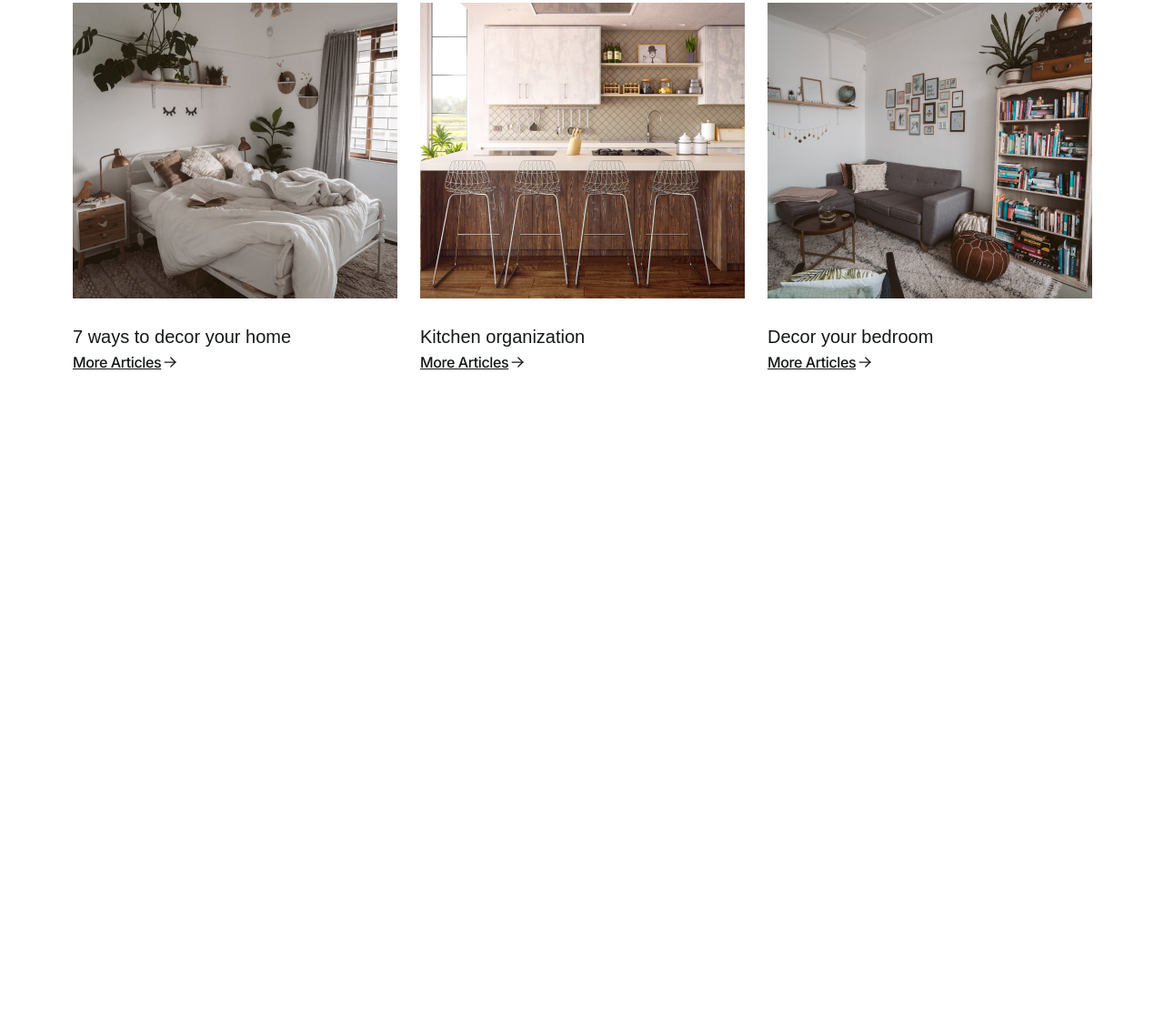
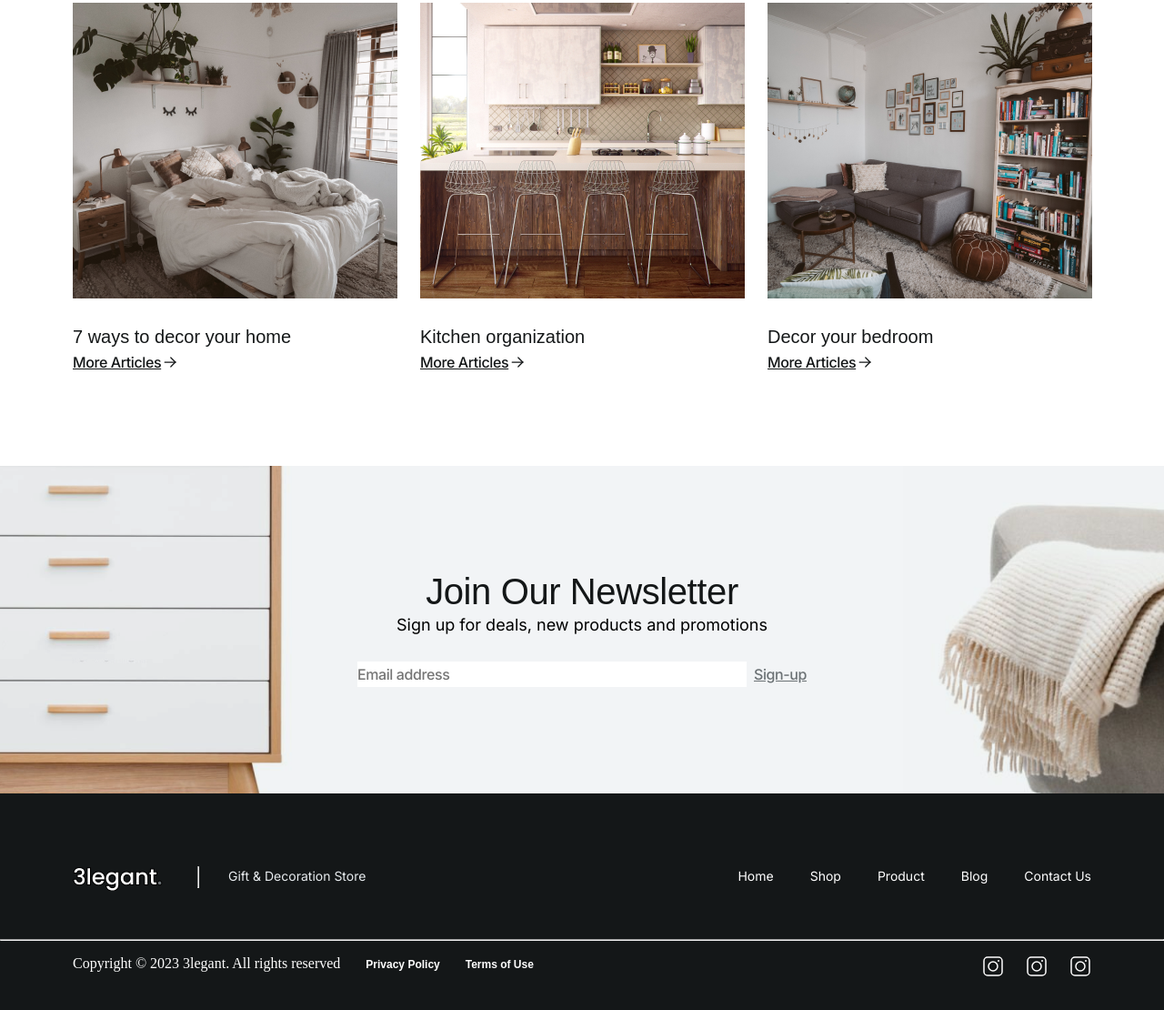
Before and after one commit to ruxshona0703/uncomplete-hw, a plain HTML site: page index.html in a window 1280 px wide. Shown: the part 1018-2128 px from the top of the page at 91% size. Before the commit the page ends 1530 px from the top, so only its background shows below. Drawn offline with nearby package versions, Linux system fonts and the light colour scheme.

Commit message:
commit all

```diff
--- a/index.html
+++ b/index.html
@@ -119,6 +119,49 @@
             </div>
         </div>
     </div>
+    <footer>
+        <div class="join-team">
+            <h1>Join Our Newsletter</h1>
+            <p>Sign up for deals, new products and promotions</p>
+            <div class="email">
+                <input placeholder="Email address" type="email">
+                <a href="#">Sign-up</a>
+            </div>
+        </div>
+
+        <div class="footer-page">
+            <div class="links wrapper">
+                <div class="links-left">
+                    <a href="#"><img src="imgs/Logo.png" alt="#"></a>
+                    <hr>
+                    <p>Gift & Decoration Store</p>
+                </div>
+                <div class="links-right">
+                    <ul>
+                        <li><a href="home">home</a></li>
+                        <li><a href="shop">Shop</a></li>
+                        <li><a href="product">Product</a></li>
+                        <li><a href="blog">Blog</a></li>
+                        <li><a href="contactUs">Contact us</a></li>
+                    </ul>
+
+                    </div>
+                </div>
+                <hr>
+                <div class="copyright wrapper">
+                    <div class="left">
+                        <p>Copyright © 2023 3legant. All rights reserved</p>
+                    <a href="#">Privacy Policy</a>
+                    <a href="#">Terms of Use</a>
+                    </div>
+                    <div class="right">
+                        <a href="#"><img src="imgs/instagram.svg" alt="#"></a>
+                        <a href="#"><img src="imgs/instagram.svg" alt="#"></a>
+                        <a href="#"><img src="imgs/instagram.svg" alt="#"></a>
+                    </div>
+            </div>
+
+    </footer>
 
 </body>
 <script>
--- a/sass/style.css
+++ b/sass/style.css
@@ -23,6 +23,7 @@ ul {
   padding-bottom: 8px;
   font-size: 0.874rem;
 }
+
 .header .head__first-part p {
   font-family: "Inter", sans-serif;
   font-size: 14px;
@@ -31,9 +32,11 @@ ul {
   letter-spacing: 0px;
   text-align: center;
 }
+
 .header .head__first-part a {
   display: inline-flex;
 }
+
 .header .head__second-part {
   display: flex;
   justify-content: space-between;
@@ -41,25 +44,30 @@ ul {
   margin-bottom: 1.25rem;
   align-items: center;
 }
+
 .header .head__second-part a {
   text-decoration: none;
 }
+
 .header .head__second-part nav ul {
   display: flex;
   gap: 40px;
   text-transform: capitalize;
 }
+
 .header .head__second-part nav ul li a {
   color: #6c7275;
   font-weight: 500;
   font-size: 0.875rem;
 }
+
 .header .head__second-part nav ul li:first-of-type a {
   color: #141718;
   font-family: "Inter", sans-serif;
   font-weight: 500;
   font-size: 0.875rem;
 }
+
 .header .head__second-part .icon-container {
   display: flex;
   gap: 16px;
@@ -72,7 +80,8 @@ ul {
 
 .image-container {
   position: relative;
-  display: block; /* Ensures container takes up only as much space as needed */
+  display: block;
+  /* Ensures container takes up only as much space as needed */
   width: min(95vw, 1120px);
   margin: auto;
 }
@@ -84,24 +93,30 @@ ul {
     width: min(95vw, 1120px);
     margin: auto;
   }
+
   nav {
     display: none;
   }
+
   .material-symbols-outlined {
     display: block;
     cursor: pointer;
   }
+
   .icon-container a {
     display: none;
   }
+
   .icon-container a:last-child {
     display: block;
   }
+
   .head__first-part {
     font-size: 0.6rem;
     flex-wrap: wrap;
   }
 }
+
 .make-inline {
   display: flex;
   gap: 4px;
@@ -122,9 +137,11 @@ dialog {
   padding-left: 20px;
   padding-top: 20px;
 }
+
 dialog nav {
   display: block;
 }
+
 dialog .icon-container a {
   display: inline;
 }
@@ -134,6 +151,7 @@ dialog .icon-container a {
   justify-content: center;
   align-items: center;
 }
+
 .descript-title h1 {
   font-size: 80px;
   font-family: "Poppins", sans-serif;
@@ -144,6 +162,7 @@ dialog .icon-container a {
   letter-spacing: -2px;
   text-align: left;
 }
+
 .descript-title span {
   font-family: "Inter", sans-serif;
   font-size: 1rem;
@@ -153,6 +172,7 @@ dialog .icon-container a {
   text-align: left;
   color: #141718;
 }
+
 .descript-title p {
   font-family: "Inter", sans-serif;
   color: #6c7275;
@@ -178,6 +198,7 @@ dialog .icon-container a {
     align-items: center;
   }
 }
+
 .products {
   display: flex;
   gap: 24px;
@@ -193,6 +214,7 @@ dialog .icon-container a {
 .product {
   position: relative;
 }
+
 .product p {
   position: absolute;
   top: 48px;
@@ -205,6 +227,7 @@ dialog .icon-container a {
   letter-spacing: -0.6000000238px;
   text-align: left;
 }
+
 .product a {
   position: absolute;
   top: 98px;
@@ -228,6 +251,7 @@ dialog .icon-container a {
 
 .articles {
   margin-bottom: 100px;
+  flex-grow: 1;
 }
 
 .articles-title {
@@ -241,6 +265,7 @@ dialog .icon-container a {
   display: flex;
   align-items: center;
 }
+
 .readMore a {
   font-family: "Inter", sans-serif;
   text-transform: capitalize;
@@ -258,6 +283,7 @@ dialog .icon-container a {
   border-bottom: 2px solid;
   margin-bottom: 2px;
 }
+
 .flex a {
   font-family: "Inter", sans-serif;
   text-transform: capitalize;
@@ -279,4 +305,205 @@ dialog .icon-container a {
   line-height: 28px;
   letter-spacing: 0px;
   text-align: left;
-}/*# sourceMappingURL=style.css.map */
+}
+
+/*# sourceMappingURL=style.css.map */
+@media screen and (max-width:1100px) {
+  .articles-container {
+    flex-direction: column;
+    justify-content: center;
+    align-items: center;
+  }
+
+  .article img:first-child {
+    width: 60vw;
+  }
+
+}
+
+.join-team {
+  background-image: url("../imgs/backround-footer.png");
+  height: 360px;
+  display: flex;
+  flex-direction: column;
+  justify-content: center;
+  width: 100vw;
+}
+
+.join-team h1 {
+  font-family: "Poppins", sans-serif;
+  font-size: 40px;
+  font-weight: 500;
+  line-height: 44px;
+  letter-spacing: -0.4000000059604645px;
+  text-align: center;
+  color: #141718;
+
+}
+
+.join-team p {
+  font-family: "Inter", sans-serif;
+  font-size: 18px;
+  font-weight: 400;
+  line-height: 30px;
+  letter-spacing: 0px;
+  text-align: center;
+  margin-bottom: 25px;
+}
+
+.email {
+  display: flex;
+  justify-content: center;
+  gap: 8px;
+}
+
+.email input {
+  width: 428px;
+  font-family: "Inter", sans-serif;
+  color: #6C7275;
+  font-size: 16px;
+  font-weight: 500;
+  line-height: 28px;
+  letter-spacing: -0.4000000059604645px;
+  text-align: left;
+  border: none;
+
+}
+
+.email a {
+  font-family: "Inter", sans-serif;
+  font-size: 16px;
+  font-weight: 500;
+  line-height: 28px;
+  letter-spacing: -0.4000000059604645px;
+  text-align: left;
+  color: #6C7275;
+}
+
+@media screen and (max-width:700px) {
+  .join-team {
+    background-image: none;
+    background-color: #F2F4F6;
+  }
+}
+
+
+
+.footer-page {
+  background-color: #141718;
+  padding-top: 80px;
+  padding-bottom: 32px;
+}
+
+.links {
+  display: flex;
+  justify-content: space-between;
+  margin-bottom: 40px;
+}
+
+.links-left {
+  display: flex;
+  gap: 32px;
+}
+
+.links-left p {
+  font-family: "Inter", sans-serif;
+  font-size: 14px;
+  font-weight: 400;
+  line-height: 22px;
+  letter-spacing: 0px;
+  text-align: left;
+  color: #E8ECEF;
+}
+
+.links-right ul {
+  display: flex;
+  gap: 40px;
+}
+
+.links-right a {
+  text-transform: capitalize;
+  text-decoration: none;
+  color: #FEFEFE;
+  font-family: "Inter", sans-serif;
+  font-size: 14px;
+  font-weight: 400;
+  line-height: 22px;
+  letter-spacing: 0px;
+  text-align: left;
+
+}
+
+.links hr {
+  color: #6C7275;
+  height: 24px;
+}
+
+hr {
+  color: #6C7275;
+  margin-bottom: 16px;
+}
+
+.copyright {
+  display: flex;
+  justify-content: space-between;
+}
+
+.copyright .left {
+  display: flex;
+  gap: 28px;
+  color: #FEFEFE;
+
+
+}
+
+.copyright .left a {
+  font-family: "Poppins", sans-serif;
+  font-size: 12px;
+  font-weight: 600;
+  line-height: 20px;
+  letter-spacing: 0em;
+  text-align: left;
+  color: #FEFEFE;
+  text-decoration: none;
+}
+
+.right {
+  display: flex;
+  gap: 24px;
+}
+
+@media screen and (max-width:800px) {
+  .copyright .left{
+    flex-direction: column;
+    align-items: center;
+    justify-items: center;
+  }
+
+  .copyright{
+    flex-direction: column;
+    align-items: center;
+
+  }
+
+  .links-right ul{
+    flex-direction: column;
+    align-items: center;
+    justify-items: center;
+  }
+
+  .links-left{
+    flex-direction: column;
+    align-items: center;
+    justify-items: center;
+  }
+
+  .links{
+    flex-direction: column;
+  }
+
+  .footer-page{
+    flex-direction: column;
+
+  }
+}
```
Also changed, not shown: imgs/Logo.png (added), imgs/backround-footer.png (added), imgs/instagram.svg (added), sass/email.svg (added).
